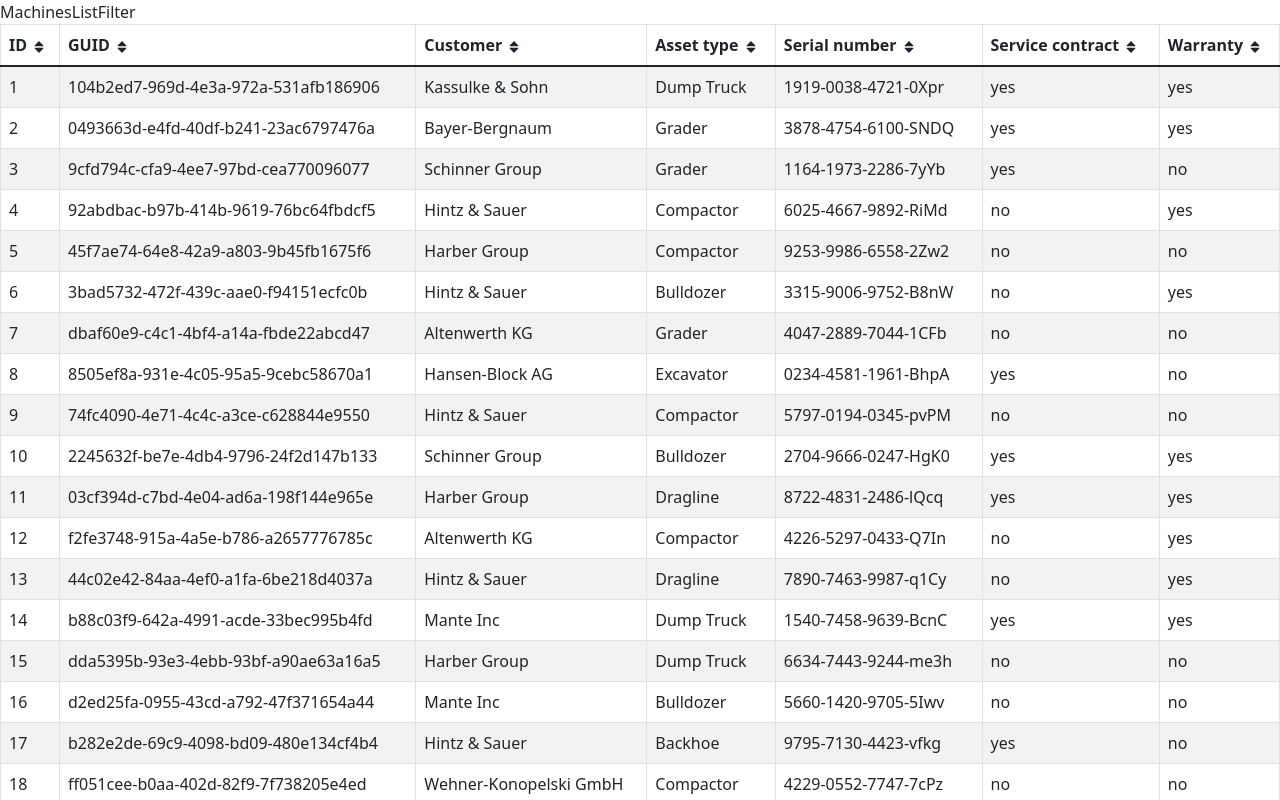
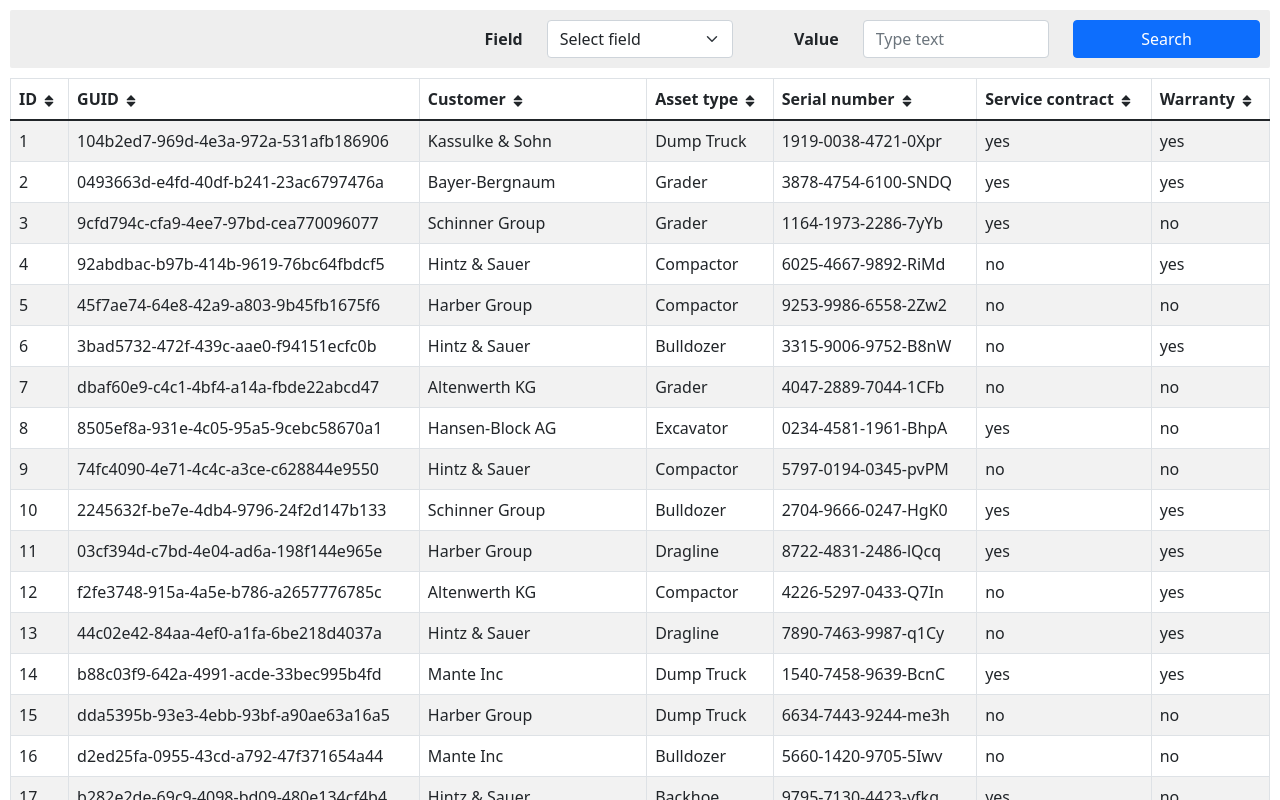
Before and after one commit to kuhdm0/machines-list, a React (Create React App) app in the folder machines-data/: page / in a window 1280 px wide. Shown: the top 800 px of the page. Built offline with nearby package versions, Linux system fonts and the light colour scheme.

Commit message:
Filter layout

```diff
--- a/machines-data/src/App.js
+++ b/machines-data/src/App.js
@@ -5,12 +5,13 @@ import data from './mock-data/machine_data.json';
 import MachinesList from './components/MachinesList';
 import MachinesListHeader from './components/MachinesListHeader';
 import MachinesListFilter from './components/MachinesListFilter';
+import styles from './styles.module.scss';
 
 function App() {
   const [items, setItems] = useState(data);
 
   return (
-    <div>
+    <div className={styles.wrapper}>
       <MachinesListFilter />
       <Table striped bordered hover>
         <MachinesListHeader data={data} setItems={setItems} />
--- a/machines-data/src/components/MachinesListFilter/MachinesListFilter.js
+++ b/machines-data/src/components/MachinesListFilter/MachinesListFilter.js
@@ -1,8 +1,29 @@
 import React from 'react';
+import { Row, Col, Form, Button } from 'react-bootstrap';
+import { COLUMNS } from '../../constants';
+import styles from './styles.module.scss';
 
 const MachinesListFilter = () => {
   return (
-    <div>MachinesListFilter</div>
+    <Form className={styles.filter}>
+      <Row className="d-flex align-items-center">
+        <Col md={4}></Col>
+        <Col md={1}><Form.Label className="mb-0">Field</Form.Label></Col>
+        <Col md={2}>
+          <Form.Select aria-label="Default select example">
+            <option>Select field</option>
+            {COLUMNS.map(column => <option key={`option-${column.id}`} value={column.id}>{column.label}</option>)}
+          </Form.Select>
+        </Col>
+        <Col md={1}><Form.Label className="mb-0">Value</Form.Label></Col>
+        <Col md={2}><Form.Control type="text" placeholder="Type text" /></Col>
+        <Col md={2}>
+          <Button variant="primary" type="submit">
+            Search
+          </Button>
+        </Col>
+      </Row>
+    </Form>
   );
 };
 
--- /dev/null
+++ b/machines-data/src/components/MachinesListFilter/styles.module.scss
@@ -0,0 +1,15 @@
+@import '../../themes/_colors';
+
+.filter {
+    background-color: $themeGray;
+    padding: 10px;
+    margin: 10px 0;
+    border-radius: 2px;
+    text-align: right;
+    label {
+        font-weight: bold;
+    }
+    button {
+        width: 100%
+    }
+}
--- a/machines-data/src/components/MachinesListHeader/MachinesListHeader.js
+++ b/machines-data/src/components/MachinesListHeader/MachinesListHeader.js
@@ -2,6 +2,7 @@ import React, { useState } from 'react';
 import { TiArrowUnsorted } from 'react-icons/ti';
 import styles from './styles.module.scss';
 import { getSortedItems } from '../../utils';
+import { COLUMNS } from '../../constants';
 
 const MachinesListHeader = ({ data, setItems }) => {
   const [inversed, setInversed] = useState(true);
@@ -17,13 +18,7 @@ const MachinesListHeader = ({ data, setItems }) => {
   return (
     <thead>
       <tr className={styles.header}>
-        <th>ID <TiArrowUnsorted id="id" onClick={onSort} /></th>
-        <th>GUID <TiArrowUnsorted id="guid" onClick={onSort}/></th>
-        <th>Customer <TiArrowUnsorted id="customer" onClick={onSort}/></th>
-        <th>Asset type <TiArrowUnsorted id="asset_type" onClick={onSort}/></th>
-        <th>Serial number <TiArrowUnsorted id="serial_number" onClick={onSort}/></th>
-        <th>Service contract <TiArrowUnsorted id="service_contract" onClick={onSort}/></th>
-        <th>Warranty <TiArrowUnsorted id="warranty" onClick={onSort} /></th>
+        {COLUMNS.map(column => <th key={column.id}>{column.label} <TiArrowUnsorted id={column.id} onClick={onSort} /></th>)}
       </tr>
     </thead>
   );
--- /dev/null
+++ b/machines-data/src/constants/index.js
@@ -0,0 +1,30 @@
+export const COLUMNS = [
+    {
+        id: 'id',
+        label: 'ID',
+    },
+    {
+        id: 'guid',
+        label: 'GUID',
+    },
+    {
+        id: 'customer',
+        label: 'Customer',
+    },
+    {
+        id: 'asset_type',
+        label: 'Asset type',
+    },
+    {
+        id: 'serial_number',
+        label: 'Serial number',
+    },
+    {
+        id: 'service_contract',
+        label: 'Service contract',
+    },
+    {
+        id: 'warranty',
+        label: 'Warranty',
+    },
+];
--- /dev/null
+++ b/machines-data/src/styles.module.scss
@@ -0,0 +1,3 @@
+.wrapper {
+    margin: 10px;
+}
--- /dev/null
+++ b/machines-data/src/themes/_colors.scss
@@ -0,0 +1 @@
+$themeGray: #eee;
```
